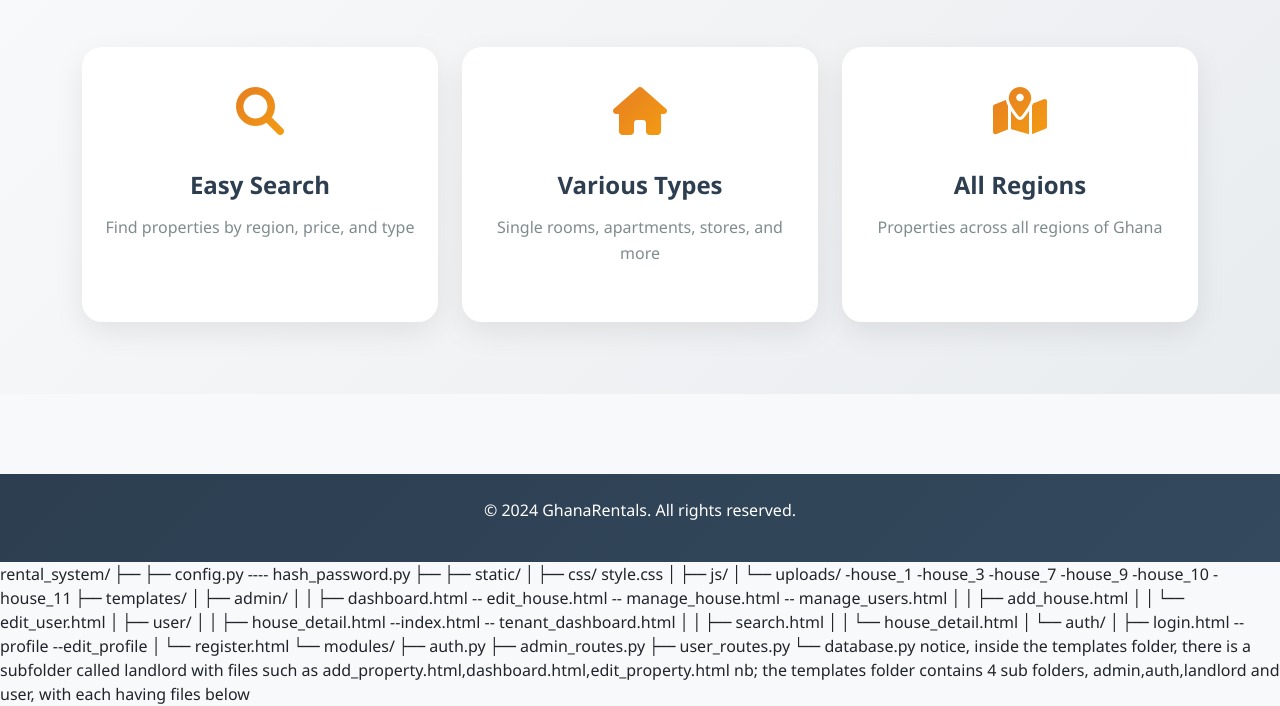
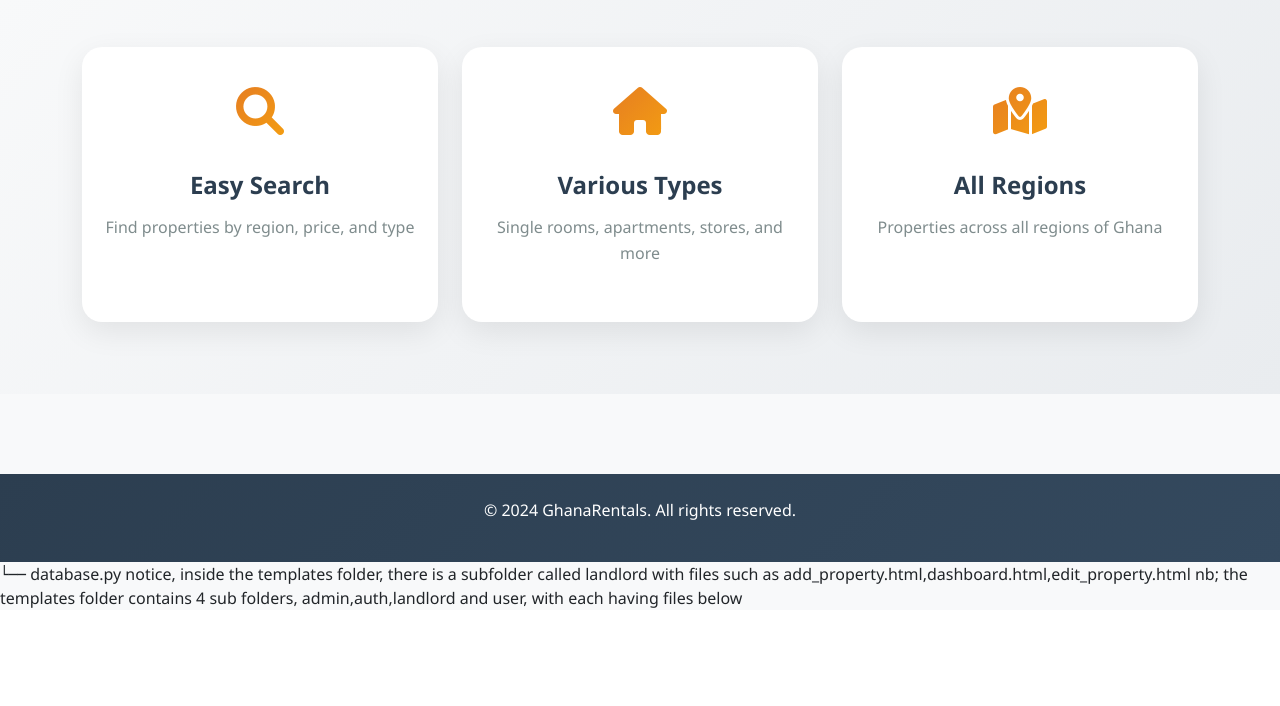
Before and after one commit to hamdansalifupolibu/Ghana-Home-Rental, a Flask app: page / in a window 1280 px wide. Shown: the part 787-1493 px from the top of the page. After the commit the page ends 1395 px from the top, so only its background shows below. Run offline with Flask 3, Linux system fonts and the light colour scheme; data that the repository does not hold is empty.

Commit message:
Update index.html

```diff
--- a/templates/user/index.html
+++ b/templates/user/index.html
@@ -615,44 +615,7 @@
 </body>
 </html>
 
-
-rental_system/
-├──
-├── config.py
----- hash_password.py
-├──
-├── static/
-│   ├── css/ style.css
-│   ├── js/
-│   └── uploads/ -house_1
-                 -house_3
-                 -house_7
-                 -house_9
-                 -house_10
-                 -house_11
-├── templates/
-│   ├── admin/
-│   │   ├── dashboard.html
-         -- edit_house.html
-         -- manage_house.html
-         -- manage_users.html
-│   │   ├── add_house.html
-│   │   └── edit_user.html
-│   ├── user/
-│   │   ├── house_detail.html
-         --index.html
-         -- tenant_dashboard.html
-│   │   ├── search.html
-│   │   └── house_detail.html
-│   └── auth/
-│       ├── login.html
-         -- profile
-         --edit_profile
-│       └── register.html
-└── modules/
-    ├── auth.py
-    ├── admin_routes.py
-    ├── user_routes.py
     └── database.py
 notice, inside the templates folder, there is a subfolder called landlord with files such as add_property.html,dashboard.html,edit_property.html
+
 nb; the templates folder contains 4 sub folders, admin,auth,landlord and user, with each having files below
```
